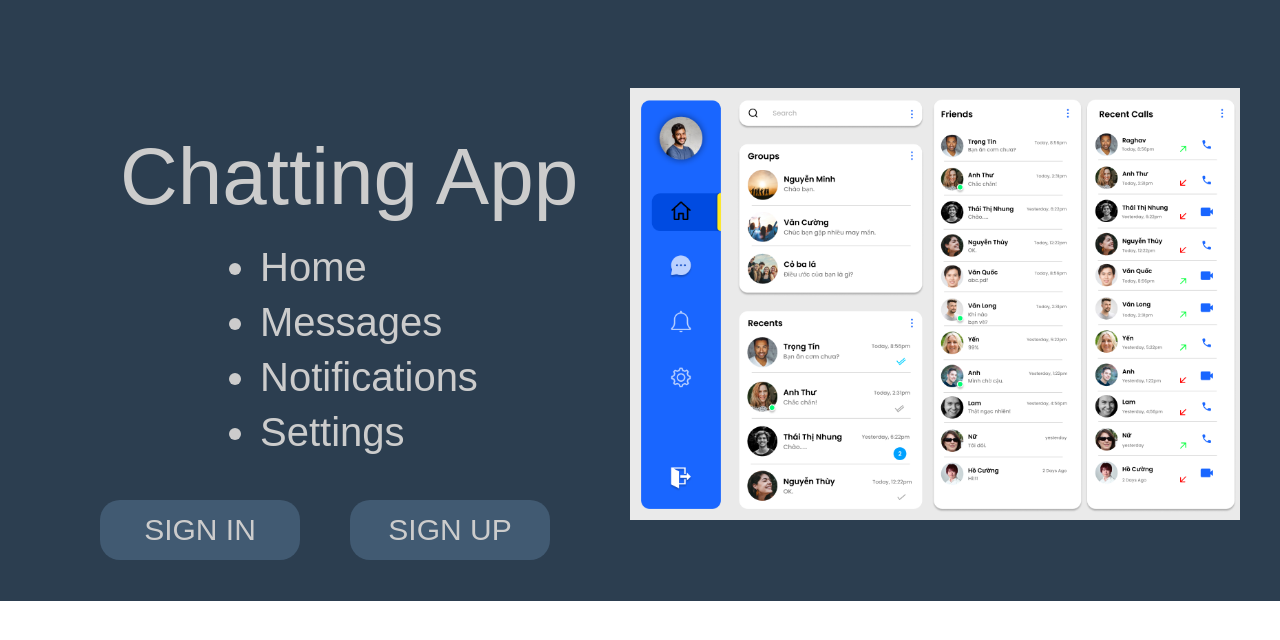
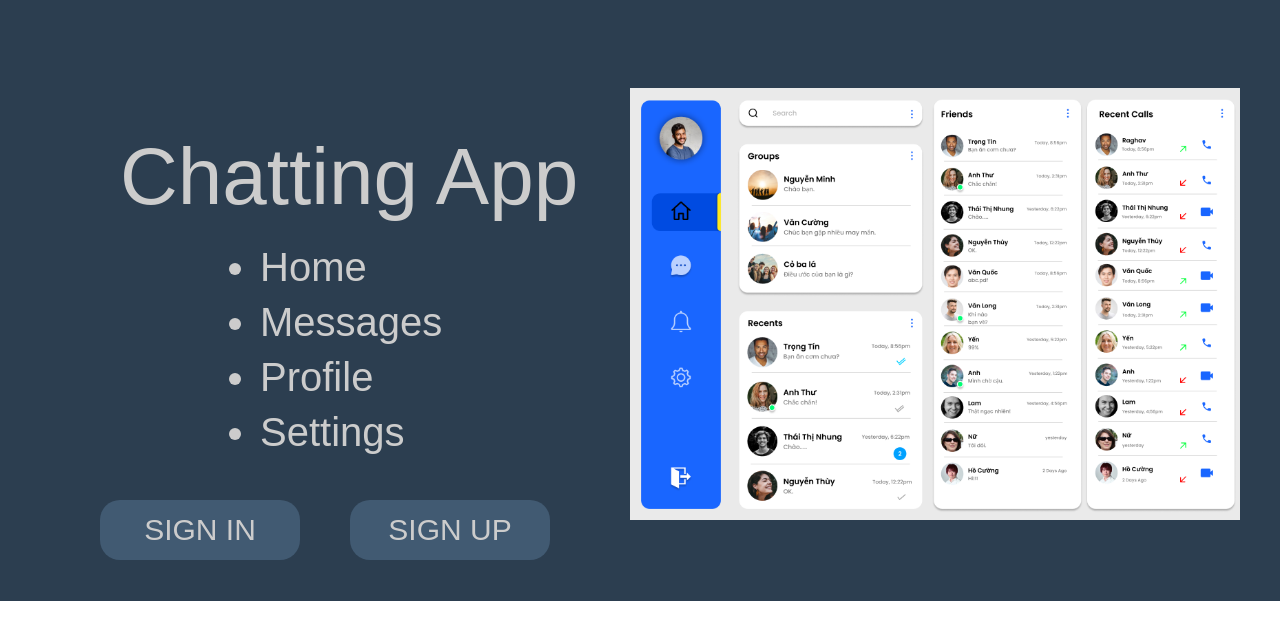
Before and after one commit to TinUIT/WebChat, a Django app: page / in a window 1280 px wide. Shown: the top 640 px of the page. Run offline with Django 4.2, Linux system fonts and the light colour scheme.

Commit message:
changehtmlindex

```diff
--- a/templates/authentication/index.html
+++ b/templates/authentication/index.html
@@ -23,7 +23,7 @@
             <ul>
                 <li>Home</li>
                 <li>Messages</li>
-                <li>Notifications</li>
+                <li>Profile</li>
                 <li>Settings</li>
             </ul>
         </div>
```
